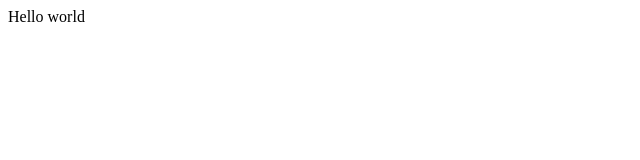
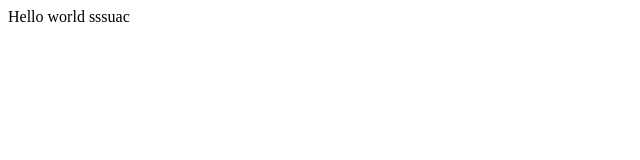
Before and after one commit to sssuac/opentutorials.sssuac, a plain HTML site: page index.html in a window 1280 px wide. Shown: the full height of the page, 0-640 px from the left. Drawn offline with Linux system fonts and the light colour scheme.

Commit message:
change index.html

```diff
--- a/index.html
+++ b/index.html
@@ -19,6 +19,6 @@
     </head>
 
     <body>
-        Hello world
+        Hello world sssuac
     </body>
 </html>
```
